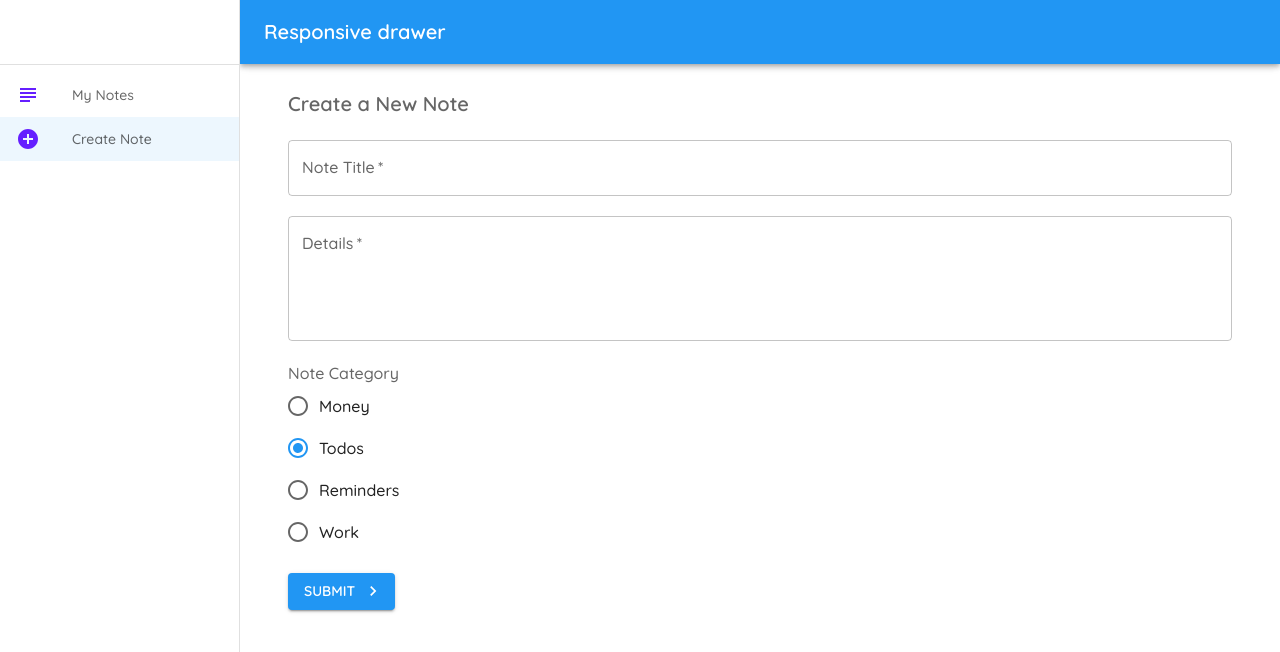
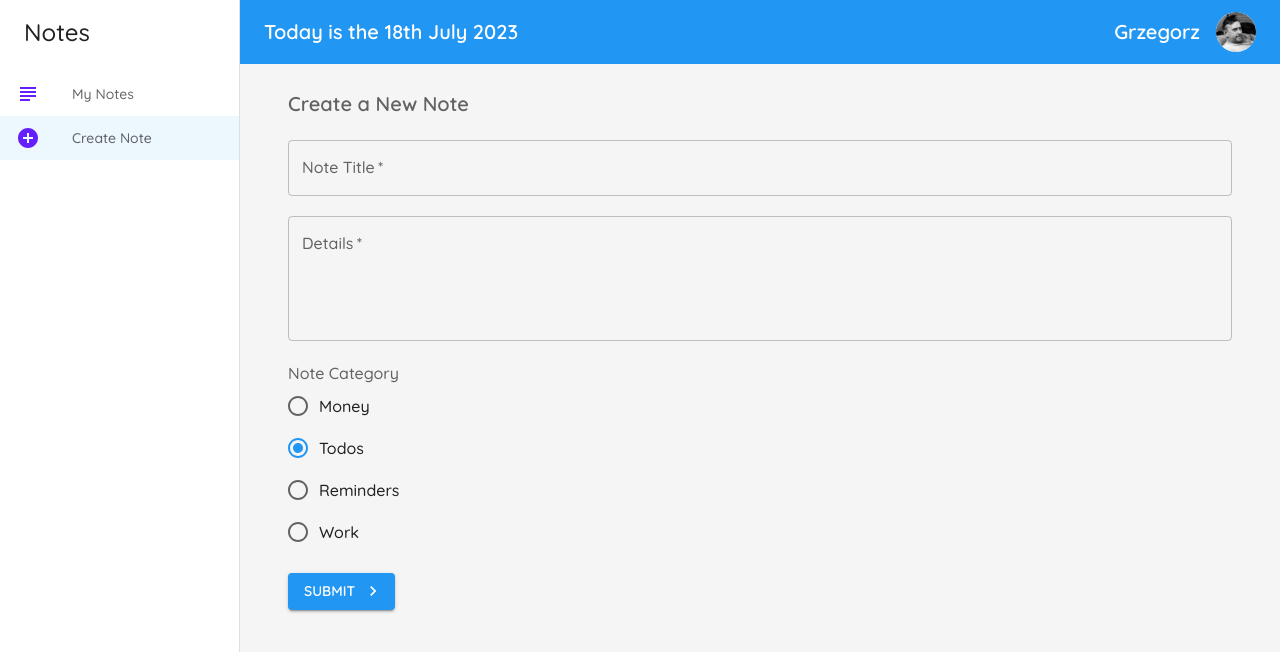
Before and after one commit to GrzegorzPacewicz/notes-mui, a React (Vite) app: page /#/create in a window 1280 px wide. Shown: the top 652 px of the page. Built offline with nearby package versions, Linux system fonts and the light colour scheme.

Commit message:
Date in NewLayout.jsx added as well as Avatar

```diff
--- a/src/components/Layout/NewLayout.jsx
+++ b/src/components/Layout/NewLayout.jsx
@@ -3,22 +3,20 @@ import PropTypes from 'prop-types';
 import AppBar from '@mui/material/AppBar';
 import Box from '@mui/material/Box';
 import CssBaseline from '@mui/material/CssBaseline';
-import Divider from '@mui/material/Divider';
 import Drawer from '@mui/material/Drawer';
 import IconButton from '@mui/material/IconButton';
-import InboxIcon from '@mui/icons-material/MoveToInbox';
 import List from '@mui/material/List';
 import ListItem from '@mui/material/ListItem';
-import ListItemButton from '@mui/material/ListItemButton';
 import ListItemIcon from '@mui/material/ListItemIcon';
 import ListItemText from '@mui/material/ListItemText';
-import MailIcon from '@mui/icons-material/Mail';
 import MenuIcon from '@mui/icons-material/Menu';
 import Toolbar from '@mui/material/Toolbar';
 import Typography from '@mui/material/Typography';
 import { AddCircleOutlined, SubjectOutlined } from "@mui/icons-material";
-import { styled } from "@mui/material";
+import { Avatar, Container, Paper, styled, useMediaQuery } from "@mui/material";
 import { useLocation, useNavigate } from "react-router-dom";
+import { grey } from "@mui/material/colors";
+import { format } from "date-fns";
 
 const drawerWidth = 240;
 
@@ -32,6 +30,8 @@ function NewLayout(props) {
 
     const navigate = useNavigate();
     const location = useLocation();
+    const isXs = useMediaQuery((theme) => theme.breakpoints.down('xs'));
+
 
     const menuItems = [
         {
@@ -52,12 +52,26 @@ function NewLayout(props) {
         },
     }))
 
+    const Page = styled(`div`)(({theme}) => ({
+        background: grey[100],
+        width: "100%",
+        padding: theme.spacing(3),
+        minHeight: '100vh'
+    }));
 
+
+    const StyledDate = styled(Typography)({
+        flexGrow: 3,
+    });
 
     const drawer = (
         <div>
-            <Toolbar/>
-            <Divider/>
+            <Toolbar>
+                <Typography variant="h5">
+                    Notes
+                </Typography>
+            </Toolbar>
+
             <List>
                 {menuItems.map(item => (
                     <ActiveListItem
@@ -80,6 +94,7 @@ function NewLayout(props) {
         <Box sx={{display: 'flex'}}>
             <CssBaseline/>
             <AppBar
+                elevation={0}
                 position="fixed"
                 sx={{
                     width: {sm: `calc(100% - ${drawerWidth}px)`},
@@ -96,9 +111,17 @@ function NewLayout(props) {
                     >
                         <MenuIcon/>
                     </IconButton>
-                    <Typography variant="h6" noWrap component="div">
-                        Responsive drawer
-                    </Typography>
+
+                    <Box sx={{ width: '100%', display: 'flex', alignItems: 'center', justifyContent: 'space-around',}}>
+                        <StyledDate variant="h6" sx={{ mr: 2} }>
+                            Today is the {format(new Date(), `do MMMM Y`)}
+                        </StyledDate>
+                        <Typography variant="h6">
+                            Grzegorz
+                        </Typography>
+                        <Avatar src="/icon.png" sx={{ ml: 2 }} />
+                    </Box>
+
                 </Toolbar>
             </AppBar>
             <Box
@@ -106,7 +129,6 @@ function NewLayout(props) {
                 sx={{width: {sm: drawerWidth}, flexShrink: {sm: 0}}}
                 aria-label="mailbox folders"
             >
-                {/* The implementation can be swapped with js to avoid SEO duplication of links. */}
                 <Drawer
                     container={container}
                     variant="temporary"
@@ -133,22 +155,18 @@ function NewLayout(props) {
                     {drawer}
                 </Drawer>
             </Box>
-            <Box
+            <Page
                 component="main"
                 sx={{flexGrow: 1, p: 3, width: {sm: `calc(100% - ${drawerWidth}px)`}}}
             >
                 <Toolbar/>
                 {children}
-            </Box>
+            </Page>
         </Box>
     );
 }
 
 NewLayout.propTypes = {
-    /**
-     * Injected by the documentation to work in an iframe.
-     * You won't need it on your project.
-     */
     window: PropTypes.func,
     children: PropTypes.node,
 };
```
